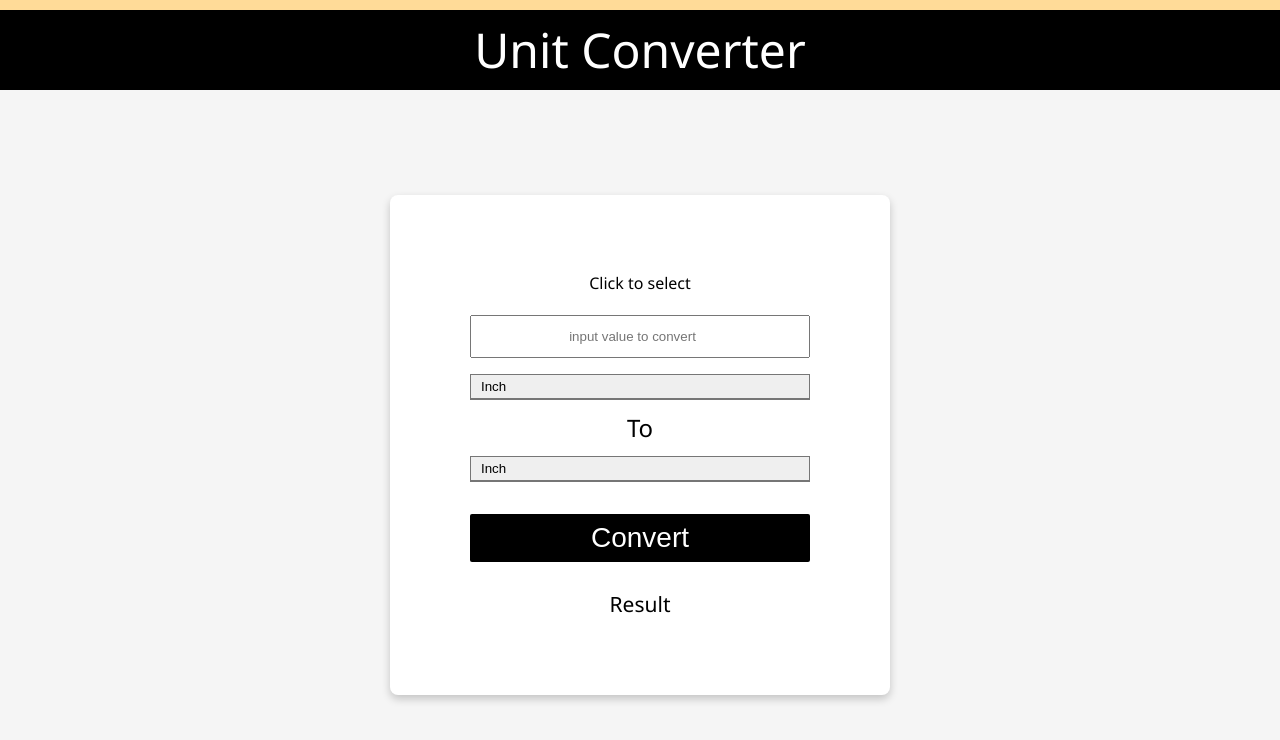
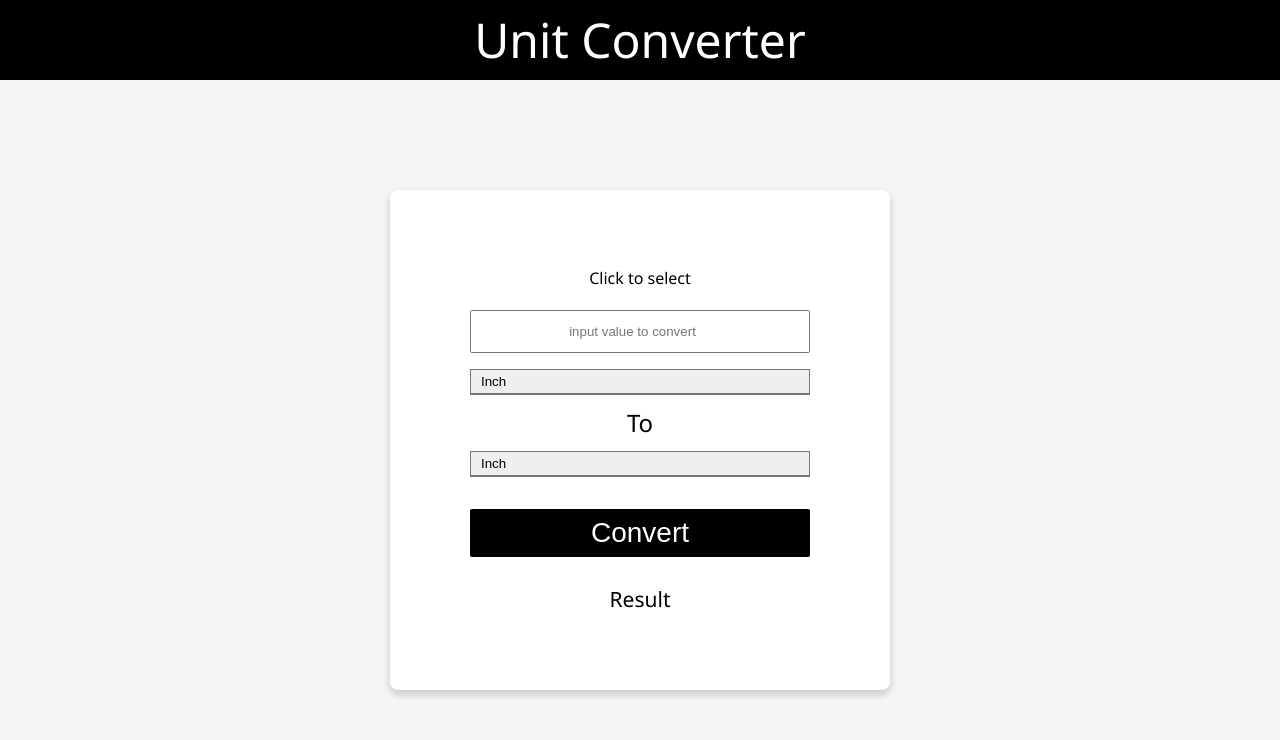
Before and after one commit to JosephMugo/Converter, a plain HTML site: page index.html in a window 1280 px wide. Drawn offline with Linux system fonts and the light colour scheme.

Commit message:
Removed header top border

```diff
--- a/src/style/style.css
+++ b/src/style/style.css
@@ -99,7 +99,6 @@ body {
         border: none;
         background-color: black;
         color: white;
-        border-top: 10px solid #ffdb98;
     }
     .converterContainer {
         width: 500px;
```
